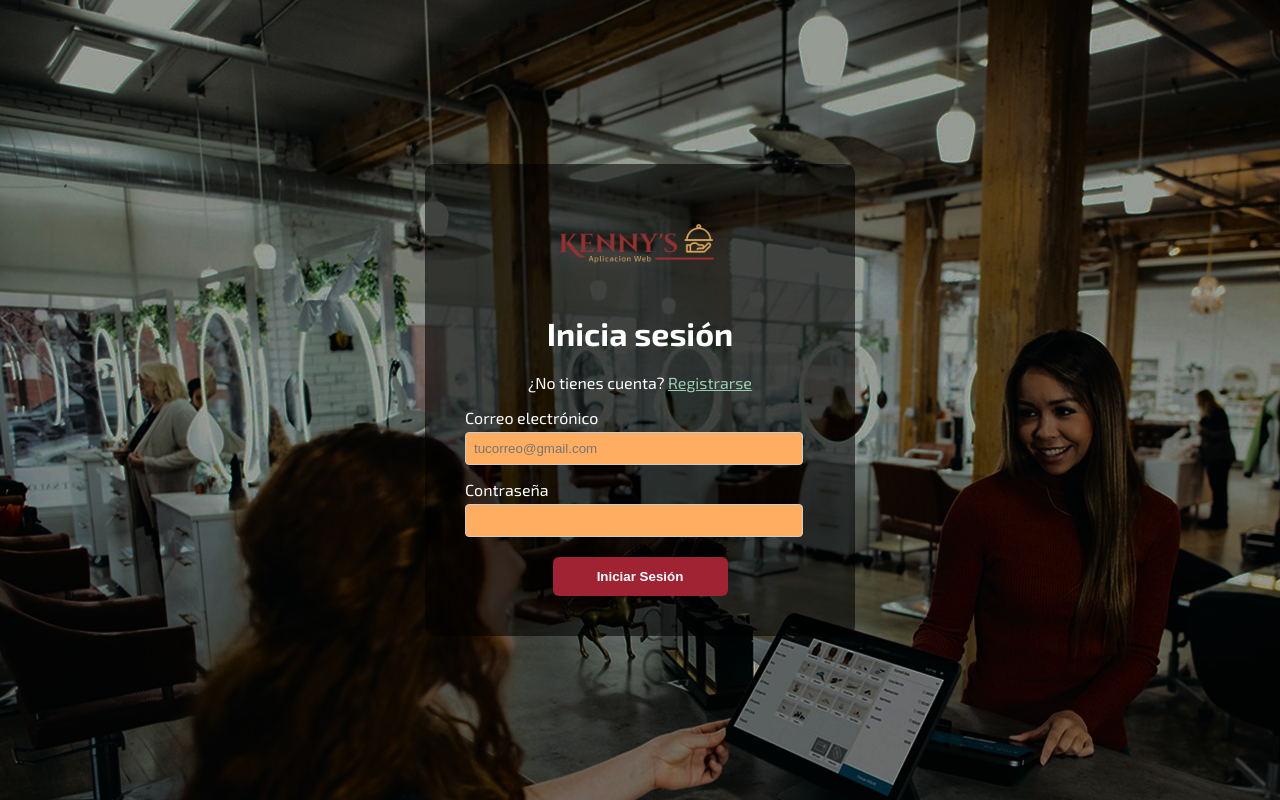
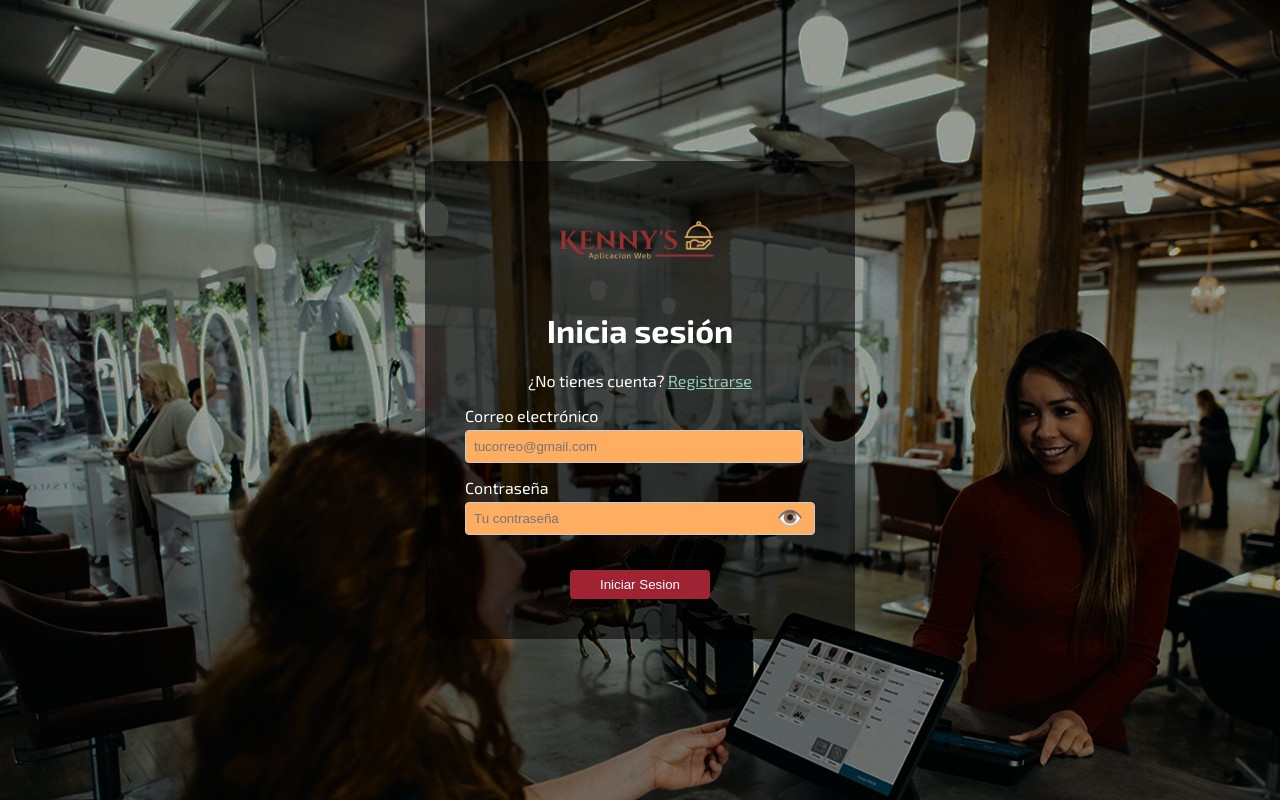
Before and after one commit to Jesuusx07/Nuestro-proyecto, a PHP site: page /login.html in a window 1280 px wide. Run offline with PHP 8.4, Linux system fonts and the light colour scheme; some web fonts are replaced.

Commit message:
actualizacion login y registro

```diff
--- a/proyecto/css/login.css
+++ b/proyecto/css/login.css
@@ -123,3 +123,35 @@
         .inc{
             color: #96CEB4;
         }
+
+        .toggle-password {
+  background-color: transparent;
+  border: none;
+  cursor: pointer;
+  font-size: 1.2em;
+  color: #A02334; /* color acorde a botones rojos */
+  position: absolute;
+  right: 10px;
+  top: 50%;
+  transform: translateY(-50%);
+  padding: 0;
+}
+
+.password-wrapper {
+  position: relative;
+  display: flex;
+  align-items: center;
+}
+
+input[type="password"],
+input[type="text"] {
+  width: 100%;
+  padding-right: 35px; /* espacio para el botón */
+  border: 1px solid #ccc;
+  border-radius: 4px;
+  padding: 8px;
+  box-sizing: border-box;
+}
+.toggle-password.active {
+  color: #FFAD60; /* por ejemplo, naranja para indicar estado activo */
+}
--- a/proyecto/login.html
+++ b/proyecto/login.html
@@ -1,39 +1,101 @@
 <!DOCTYPE html>
 <html lang="es">
 <head>
-    <meta charset="UTF-8">
-    <meta name="viewport" content="width=device-width, initial-scale=1.0">
+    <meta charset="UTF-8" />
+    <meta name="viewport" content="width=device-width, initial-scale=1" />
     <title>Kenny's - Aplicación Web</title>
-    <link rel="stylesheet" href="./css/login.css">
-
+    <link rel="stylesheet" href="./css/login.css" />
+    <style>
+      /* Estilos para el botón mostrar/ocultar */
+      .password-wrapper {
+          position: relative;
+          width: 100%;
+      }
+      .password-wrapper input[type="password"],
+      .password-wrapper input[type="text"] {
+          width: 100%;
+          padding-right: 40px;
+          box-sizing: border-box;
+      }
+      .toggle-password {
+          position: absolute;
+          right: 12px;
+          top: 50%;
+          transform: translateY(-50%);
+          background: transparent;
+          border: none;
+          cursor: pointer;
+          font-size: 1.3em;
+          color: #A02334;
+          user-select: none;
+          outline: none;
+      }
+      .toggle-password:hover {
+          color: #ca0f28;
+      }
+    </style>
 </head>
 <body>
     <div class="container">
-
-        <a href="index.html"> <img class="logo" src="img/Logo Principal (1).png" alt="Kenny's Logo"> </a>
-
+        <a href="index.html">
+            <img class="logo" src="img/Logo Principal (1).png" alt="Kenny's Logo" />
+        </a>
 
         <h1>Inicia sesión</h1>
-        <p style="text-align: center;">¿No tienes cuenta? <a class="inc" href="registrarse.html">Registrarse</a></p>
+        <p style="text-align: center;">
+            ¿No tienes cuenta?
+            <a class="inc" href="registrarse.html">Registrarse</a>
+        </p>
 
-        <div>
         <form id="login" action="./php/login.php" method="POST">
             <div class="input-group">
                 <label for="login_email">Correo electrónico</label>
-                    <input type="email" id="login_email" name="correo" placeholder="tucorreo@gmail.com">
+                <input
+                    type="email"
+                    id="login_email"
+                    name="correo"
+                    placeholder="tucorreo@gmail.com"
+                    required
+                />
             </div>
 
-                <div class="input-group">
+            <div class="input-group password-group">
                 <label for="login_password">Contraseña</label>
-                    <input type="password" name="contra" id="login_password">
+                <div class="password-wrapper">
+                    <input
+                        type="password"
+                        name="contra"
+                        id="login_password"
+                        required
+                        pattern="(?=.*[a-zA-Z])(?=.*\d)(?=.*[\W_]).{12,}"
+                        title="Debe tener al menos 12 caracteres, incluyendo letras, números y símbolos."
+                        placeholder="Tu contraseña"
+                    />
+                    <button
+                        type="button"
+                        class="toggle-password"
+                        id="togglePassword"
+                        aria-label="Mostrar contraseña"
+                    >
+                        👁️
+                    </button>
                 </div>
-                <button type="submit" class="boton-registro" id="login-submit">Iniciar Sesión</button>
+            </div>
 
+            <button type="submit" id="botons">Iniciar Sesion</button>
         </form>
     </div>
 
+    <script>
+        const togglePassword = document.getElementById('togglePassword');
+        const passwordInput = document.getElementById('login_password');
 
+        togglePassword.addEventListener('click', () => {
+            const type =
+                passwordInput.getAttribute('type') === 'password' ? 'text' : 'password';
+            passwordInput.setAttribute('type', type);
+            togglePassword.textContent = type === 'password' ? '👁️' : '👁️';
+        });
+    </script>
 </body>
-
-
 </html>
--- a/proyecto/script.js
+++ b/proyecto/script.js
@@ -22,3 +22,9 @@ document.addEventListener("DOMContentLoaded", function () {
         }
     });
 });
+
+togglePassword.addEventListener('click', () => {
+    const isPassword = passwordInput.getAttribute('type') === 'password';
+    passwordInput.setAttribute('type', isPassword ? 'text' : 'password');
+    togglePassword.classList.toggle('active', isPassword);
+});
```
Also changed, not shown: proyecto/css/registrarse.css (+36 -0 lines), proyecto/registrarse.html (+40 -10 lines). Lines whose indentation alone changed are shown as unchanged.
